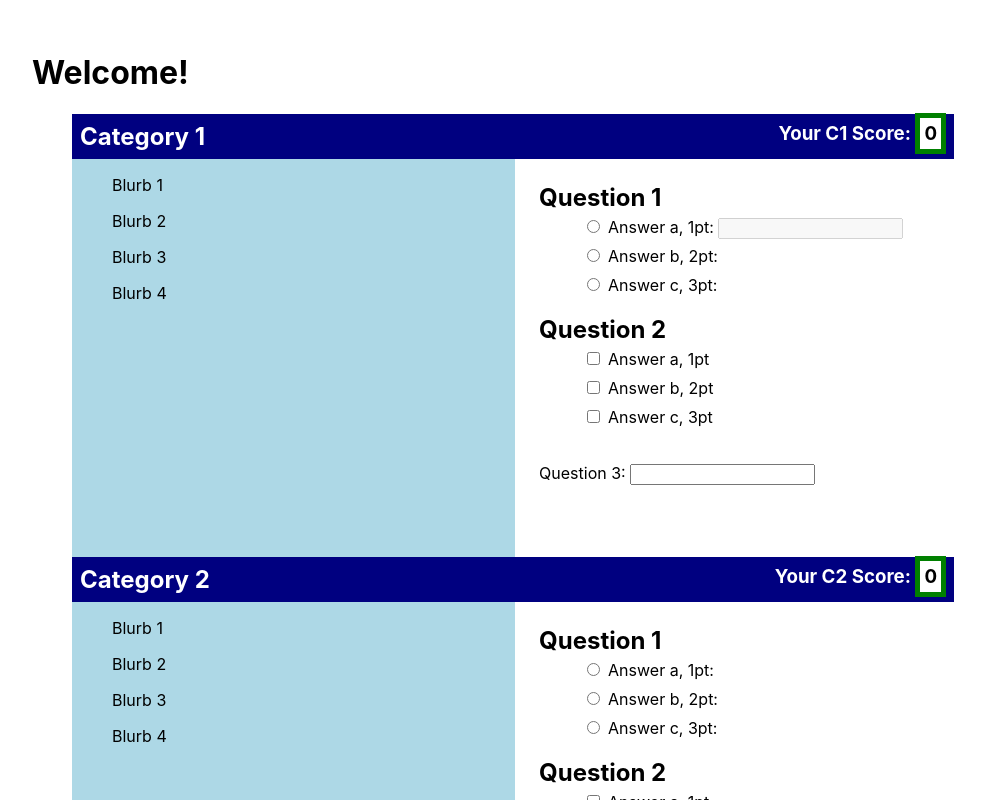
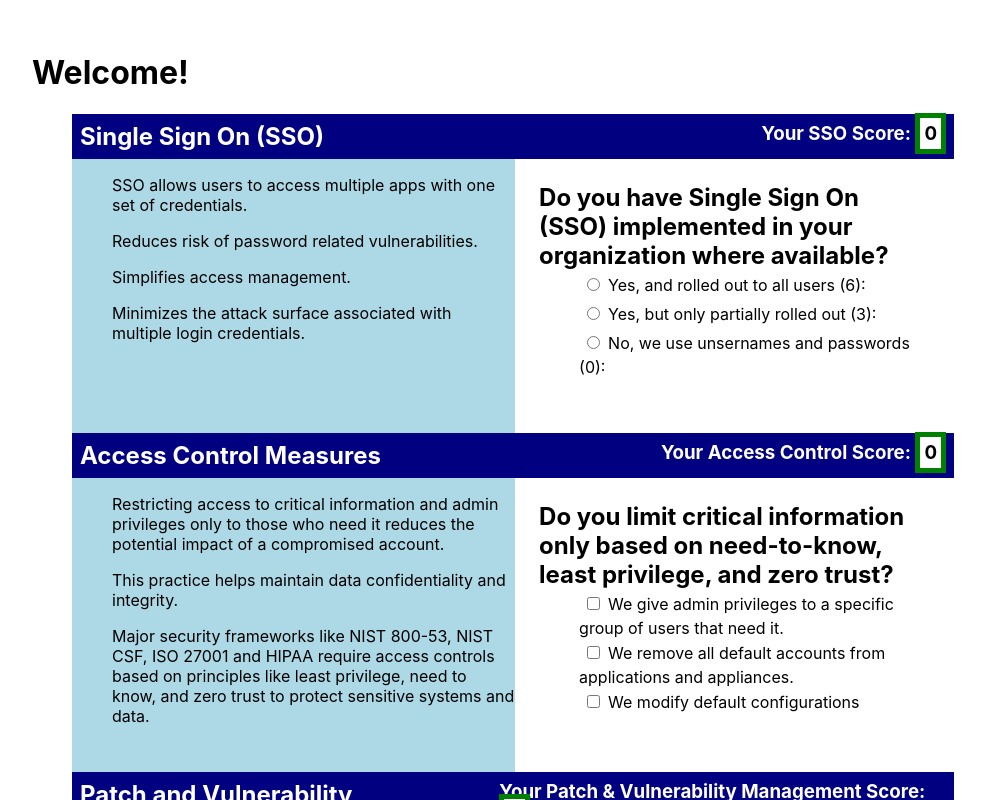
Before and after one commit to callum-j-dev/react-scored-survey, a React (Create React App) app in the folder my-app/: page / in a window 1280 px wide. Shown: the top 800 px of the page, without its empty margins (0-985 px from the left). Built offline with nearby package versions, Linux system fonts and the light colour scheme.

Commit message:
added specific data, update multi answer question to score based on a rubric, rather than individual answer scores

```diff
--- a/my-app/src/App.js
+++ b/my-app/src/App.js
@@ -3,16 +3,20 @@ import './App.css';
 import { useState } from 'react';
 import CategoryCard from './components/CategoryCard';
 
-import { data } from './data';
-import { updatedData } from './updatedData';
+// import { data } from './data';
+import { updatedData, specificData } from './updatedData';
+
+const data = specificData; // Adjust to switch back to generic data
 
 function setupInitialStateArray() {
-  const stateArray = updatedData.map(category => {
+  const stateArray = data.map(category => {
     const questionScores = category.questions.map(question => {
       return (
         {
           id: question.id,
-          selectedAnswers: [{id: 'default', score: 0}]
+          type: question.type,
+          selectedAnswers: [],
+          score: 0
         }
       )
     });
@@ -33,7 +37,7 @@ function setupInitialStateArray() {
 
 function setupInitialInputs() {
     const inputsArray = [];
-    updatedData.forEach(category => {
+    data.forEach(category => {
       category.questions.forEach(question => {
         inputsArray.push({id: question.id, questionData: []});
       })
@@ -45,7 +49,7 @@ function setupInitialInputs() {
   function setupInitialTextFields() {
     let textFields = [];
 
-    updatedData.forEach(category => {
+    data.forEach(category => {
       category.questions.forEach(question => {
         question.answers.forEach(answer => {
           if (answer.hasTextField) {
@@ -63,47 +67,85 @@ function App() {
   const [inputs, setInputs] = useState(setupInitialInputs());
   const [textFields, setTextFields] = useState(setupInitialTextFields())
 
-  console.log("fresh render inputs");
-  console.log(inputs);
-  console.log("fresh render text fields");
-  console.log(textFields);
+  console.log('data:');
+  console.log(data);
+
+  // console.log("fresh render inputs");
+  // console.log(inputs);
+  // console.log("fresh render text fields");
+  // console.log(textFields);
 
   const categoryScores = scores.map(category => {
     const totalCategoryScore = category.questionScores.reduce((total, current) => {
-      const totalQuestionScore = current.selectedAnswers.reduce((aTotal, aCurrent) => {
-        return aTotal + aCurrent.score;
-      }, 0);
+      return total + current.score;
+    }, 0)
 
-      return total + totalQuestionScore
-    },0);
+    return {
+      id: category.id,
+      score: totalCategoryScore
+    }
+  }, 0);
 
-    return (
-      {
-        id: category.id,
-        score: totalCategoryScore
-      }
-    );
-  });
+  console.log('Category scores')
+  console.log(categoryScores);
+
+  // const categoryScores = scores.map(category => {
+  //   const totalCategoryScore = category.questionScores.reduce((total, current) => {
+  //     const totalQuestionScore = current.selectedAnswers.reduce((aTotal, aCurrent) => {
+  //       return aTotal + aCurrent.score;
+  //     }, 0);
+
+  //     return total + totalQuestionScore
+  //   },0);
+
+  //   return (
+  //     {
+  //       id: category.id,
+  //       score: totalCategoryScore
+  //     }
+  //   );
+  // });
 
   const totalScore = categoryScores.reduce((total, current) => {
     return total + current.score;
   }, 0);
 
-  const handleScoreUpdate = (categoryId, questionId, questionType, answerId, answerScore, answerHasText) => {
+  const handleScoreUpdate = (categoryId, questionId, questionType, answerId, answerScore, answerHasText, questionRubric) => {
+    // TODO refactor so that multi answers are scored based on rubric, instead of individual answer scores. Selected answers is now just an array of ids, and questionScoreData now holds a single score value for the question
+    if (questionType === 'multi') {
+      console.log('rubric');
+      console.log(questionRubric);
+    }
+
+
+    function scoreByRubric(rubric, numAnswers) {
+      let score = 0;
+
+      rubric.forEach(level => {
+        if (numAnswers >= level.min && numAnswers <= level.max) {
+          score = level.score;
+        }
+      });
+
+      return score;
+    }
+
     const categoryScoreData = scores.find(cat => cat.id === categoryId);
     const questionScoreData = categoryScoreData.questionScores.find(q => q.id === questionId);
     const selectedAnswers = questionScoreData.selectedAnswers;
     const questionInputs = inputs.find(input => input.id === questionId).questionData;
-    const selectedIds = selectedAnswers.map(ans => ans.id);
+    //const selectedIds = selectedAnswers.map(ans => ans.id);
 
     console.log('Current text fields');
     console.log(textFields)
 
     let newSelectedAnswers = [];
+    let newScore = 0;
     let newQuestionInputs = [];
 
     if (questionType === 'single') {
-      newSelectedAnswers = [{id: answerId, score: answerScore}];
+      newSelectedAnswers = [answerId];
+      newScore = answerScore;
 
       if (answerHasText) {
         const existingTextField = textFields.find(textField => textField.answerId === answerId).value;
@@ -115,12 +157,21 @@ function App() {
       }
 
     } else {  // Question type multi
-      if (selectedIds.includes(answerId)) {
-        newSelectedAnswers = selectedAnswers.filter(ans => ans.id !== answerId);
+      if (selectedAnswers.includes(answerId)) {
+        newSelectedAnswers = selectedAnswers.filter(ans => ans !== answerId);
+        console.log('scoring rubric, checking');
+        console.log(questionRubric);
+
+        newScore = scoreByRubric(questionRubric, newSelectedAnswers.length);
         newQuestionInputs = questionInputs.filter(ans => ans.id !== answerId);
       } else {
-        newSelectedAnswers = [...selectedAnswers, { id: answerId, score: answerScore }];
-        newQuestionInputs = [...questionInputs, { id: answerId, value: answerScore }];
+        newSelectedAnswers = [...selectedAnswers, answerId];
+
+        console.log('scoring rubric, unchecking');
+        console.log(questionRubric);
+
+        newScore = scoreByRubric(questionRubric, newSelectedAnswers.length);
+        newQuestionInputs = [...questionInputs, { id: answerId, value: 'checked' }];
       }
     }
 
@@ -128,7 +179,8 @@ function App() {
       if (question.id === questionId) {
         return {
           ...question,
-          selectedAnswers: newSelectedAnswers
+          selectedAnswers: newSelectedAnswers,
+          score: newScore
         }
       } else {
         return question;
@@ -255,7 +307,9 @@ function App() {
       <form onSubmit={handleSubmit}>
         <h1>Welcome!</h1>
         <ul>
-          {updatedData.map(category => {
+          {data.map(category => {
+            console.log('Category:');
+            console.log(category);
             return (
               <li key={category.id}>
                 <CategoryCard
--- a/my-app/src/components/CategoryCard.js
+++ b/my-app/src/components/CategoryCard.js
@@ -34,6 +34,7 @@ export default function CategoryCard({ categoryId, categoryName, categoryAbbrevi
                                     answers={question.answers}
                                     handleScoreUpdate={handleScoreUpdate}
                                     handleText={handleText}
+                                    rubric={question.scoringRubric}
                                 />
                             </li>
                         )
--- a/my-app/src/components/QuestionCard.js
+++ b/my-app/src/components/QuestionCard.js
@@ -1,4 +1,7 @@
-export default function QuestionCard({ categoryId, questionId, questionText, questionType, questionScoreData, answers, handleScoreUpdate, handleText}) {
+export default function QuestionCard({ categoryId, questionId, questionText, questionType, questionScoreData, answers, handleScoreUpdate, handleText, rubric}) {
+
+    console.log('passed in rubric')
+    console.log(rubric);
 
     const selectedAnswers = questionScoreData.selectedAnswers;
     console.log('Selected Answers:')
@@ -23,8 +26,8 @@ export default function QuestionCard({ categoryId, questionId, questionText, que
                     {answers.map(answer => {
                         return (
                             <li key={answer.id}>
-                                <input className="answer" type="radio" id={answer.id} name={answer.id} value={answer.score} checked={selected.includes(answer.id)} onChange={e => {
-                                    if (selected.includes(answer.id)) {
+                                <input className="answer" type="radio" id={answer.id} name={answer.id} value={answer.score} checked={selectedAnswers.includes(answer.id)} onChange={e => {
+                                    if (selectedAnswers.includes(answer.id)) {
                                         // Do nothing, already selected
                                     } else {
                                         handleScoreUpdate(categoryId, questionId, questionType, answer.id, answer.score, answer.hasTextField);
@@ -32,7 +35,7 @@ export default function QuestionCard({ categoryId, questionId, questionText, que
                                 }}/>
                                 <label htmlFor={answer.id}>{answer.answerText + ': '}</label>
                                 {answer.hasTextField &&
-                                    <input type="text" id={answer.id + "-text"} name={answer.id + "-text"} disabled={!selected.includes(answer.id)} onChange={e => {
+                                    <input type="text" id={answer.id + "-text"} name={answer.id + "-text"} disabled={!selectedAnswers.includes(answer.id)} onChange={e => {
                                         handleText(questionId, answer.id, answer.id + "-text", e.target.value)
                                     }} ></input>
                                 }
@@ -58,8 +61,8 @@ export default function QuestionCard({ categoryId, questionId, questionText, que
                     {answers.map(answer => {
                         return (
                             <li key={answer.id}>
-                                <input className="answer" type="checkbox" id={answer.id} name={answer.id} value={answer.score} checked={selected.includes(answer.id)} onChange={e => {
-                                    handleScoreUpdate(categoryId, questionId, questionType, answer.id, answer.score)
+                                <input className="answer" type="checkbox" id={answer.id} name={answer.id} value={selectedAnswers.includes(answer.id) ? 'checked' : 'unchecked'} checked={selectedAnswers.includes(answer.id)} onChange={e => {
+                                    handleScoreUpdate(categoryId, questionId, questionType, answer.id, answer.score, answer.hasTextField, rubric)
                                 }} />
                                 <label htmlFor={answer.id}>{answer.answerText}</label>
                             </li>
--- a/my-app/src/updatedData.js
+++ b/my-app/src/updatedData.js
@@ -1,3 +1,185 @@
+export const specificData = [
+  {
+    id: 'sso',
+    name: 'Single Sign On (SSO)',
+    abbreviation: 'SSO',
+    questions: [
+      {
+        id: 'sso-q1',
+        questionText: 'Do you have Single Sign On (SSO) implemented in your organization where available?',
+        type: 'single',
+        answers: [
+          {
+            id: 'sso-q1-a',
+            answerText: 'Yes, and rolled out to all users (6)',
+            hasTextField: false,
+            score: 6
+          },
+          {
+            id: 'sso-q1-b',
+            answerText: 'Yes, but only partially rolled out (3)',
+            hasTextField: false,
+            score: 3
+          },
+          {
+            id: 'sso-q1-c',
+            answerText: 'No, we use unsernames and passwords (0)',
+            hasTextField: false,
+            score: 0
+          },
+        ]
+      }
+    ],
+    blurbBullets: [
+      "SSO allows users to access multiple apps with one set of credentials.",
+      "Reduces risk of password related vulnerabilities.",
+      "Simplifies access management.",
+      "Minimizes the attack surface associated with multiple login credentials."
+    ]
+  },
+  {
+    id: 'acm',
+    name: 'Access Control Measures',
+    abbreviation: 'Access Control',
+    type: 'multi',
+    questions: [
+      {
+        id: 'acm-q1',
+        questionText: 'Do you limit critical information only based on need-to-know, least privilege, and zero trust?',
+        type: 'multi',
+        answers: [
+          {
+            id: 'acm-q1-a',
+            answerText: 'We give admin privileges to a specific group of users that need it.',
+            hasTextField: false,
+            score: 0
+          },
+          {
+            id: 'acm-q1-b',
+            answerText: 'We remove all default accounts from applications and appliances.',
+            hasTextField: false,
+            score: 0
+          },
+          {
+            id: 'acm-q1-c',
+            answerText: 'We modify default configurations',
+            hasTextField: false,
+            score: 0
+          }
+        ],
+        scoringRubric: [
+          {
+            max: 3,
+            min: 3,
+            score: 8
+          },
+          {
+            max: 2,
+            min: 1,
+            score: 3
+          },
+          {
+            max: 0,
+            min: 0,
+            score: 0
+          }
+        ]
+      }
+    ],
+    blurbBullets: [
+      "Restricting access to critical information and admin privileges only to those who need it reduces the potential impact of a compromised account.",
+      "This practice helps maintain data confidentiality and integrity.",
+      "Major security frameworks like NIST 800-53, NIST CSF, ISO 27001 and HIPAA require access controls based on principles like least privilege, need to know, and zero trust to protect sensitive systems and data."
+    ]
+  },
+  {
+    id: 'pvm',
+    name: 'Patch and Vulnerability Management',
+    abbreviation: 'Patch & Vulnerability Management',
+    questions: [
+      {
+        id: 'pvm-q1',
+        questionText: 'Do you have a process to patch or address critical vulnerabilities?',
+        type: 'single',
+        answers: [
+          {
+            id: 'pvm-q1-a',
+            answerText: 'Yes we do (4)',
+            hasTextField: false,
+            score: 4
+          },
+          {
+            id: 'pvm-q1-b',
+            answerText: 'No, we do not (0)',
+            hasTextField: false,
+            score: 0
+          }
+        ]
+      },
+      {
+        id: 'pvm-q2',
+        questionText: 'Within how many days do you require critical vulnerabilities to be patched?',
+        type: 'text',
+        answers: [
+          {
+            id: 'pvm-q2-q',
+            answerText: '',
+            hasTextField: true,
+            score: 0
+          }
+        ]
+      },
+      {
+        id: 'pvm-q3',
+        questionText: 'Do you conduct internal and/or external PEN testing?',
+        type: 'single',
+        answers: [
+          {
+            id: 'pvm-q3-a',
+            answerText: 'Yes we do (2) How often: ',
+            hasTextField: true,
+            score: 2
+          },
+          {
+            id: 'pvm-q3-b',
+            answerText: "No, we don't (0)",
+            hasTextField: false,
+            score: 0
+          }
+        ]
+      },
+      {
+        id: 'pvm-q4',
+        questionText: 'Do you conduct monthly vulnerability tests?',
+        type: 'single',
+        answers: [
+          {
+            id: 'pvm-q4-a',
+            answerText: 'Yes, we do (2)',
+            hasTextField: false,
+            score: 2
+          },
+          {
+            id: 'pvm-q4-b',
+            answerText: 'No, we do not (0)',
+            hasTextField: false,
+            score: 0
+          }
+        ]
+
+      }
+    ],
+    blurbBullets: [
+      "Supports Business Continuity: Timely remediation of vulnerabilities prevents outages or compromises that could disrupt operations.",
+      "Mitigates Financial Impact: Proactively addressing vulnerabilities reduces the likelihood of costly breeches or ransomware incidents.",
+      "Ensures Compliance: Regular patching and vulnerability management help meet regulatory requirements, avoiding penalties and reputational damage.",
+      "Prompt patching closes known vulnerabilities, minimizing the entry points attackers can exploit.",
+      "Prevents Exploitation of Known Threats: Applying patches quickly prevents attackers from using publicly disclosed vulnerabilities to breach systems.",
+      "Protects Sensitive Data: Effective vulnerability management safeguards critical data by addressing weaknesses before they can be targeted."
+    ]
+  }
+]
+
 export const updatedData = [
   {
     id: 0,
@@ -52,7 +234,24 @@ export const updatedData = [
             hasTextField: false,
             score: 3
           }
-        ]
+        ],
+        scoringRubric: [
+      {
+        max: 4,
+        min: 3,
+        score: 8
+      },
+      {
+        max: 2,
+        min: 1,
+        score: 3
+      },
+      {
+        max: 0,
+        min: 0,
+        score: 0
+      }
+    ]
       },
       {
         id: '0-2',
@@ -129,6 +328,23 @@ export const updatedData = [
             answerText: 'Answer c, 3pt',
             hasTextField: false,
             score: 3
+          }
+        ],
+        scoringRubric: [
+          {
+            max: 4,
+            min: 3,
+            score: 8
+          },
+          {
+            max: 2,
+            min: 1,
+            score: 3
+          },
+          {
+            max: 0,
+            min: 0,
+            score: 0
           }
         ]
       }
```
